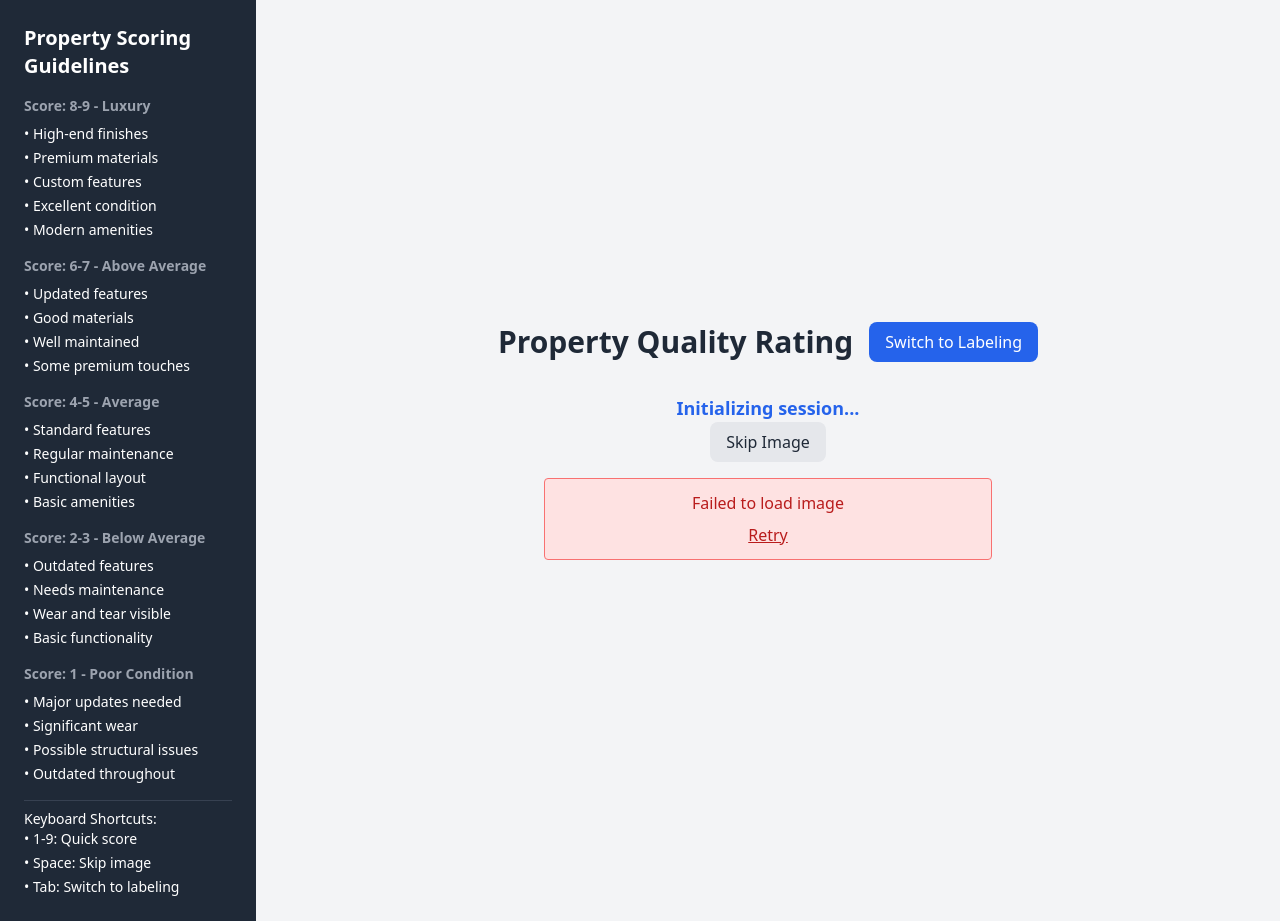
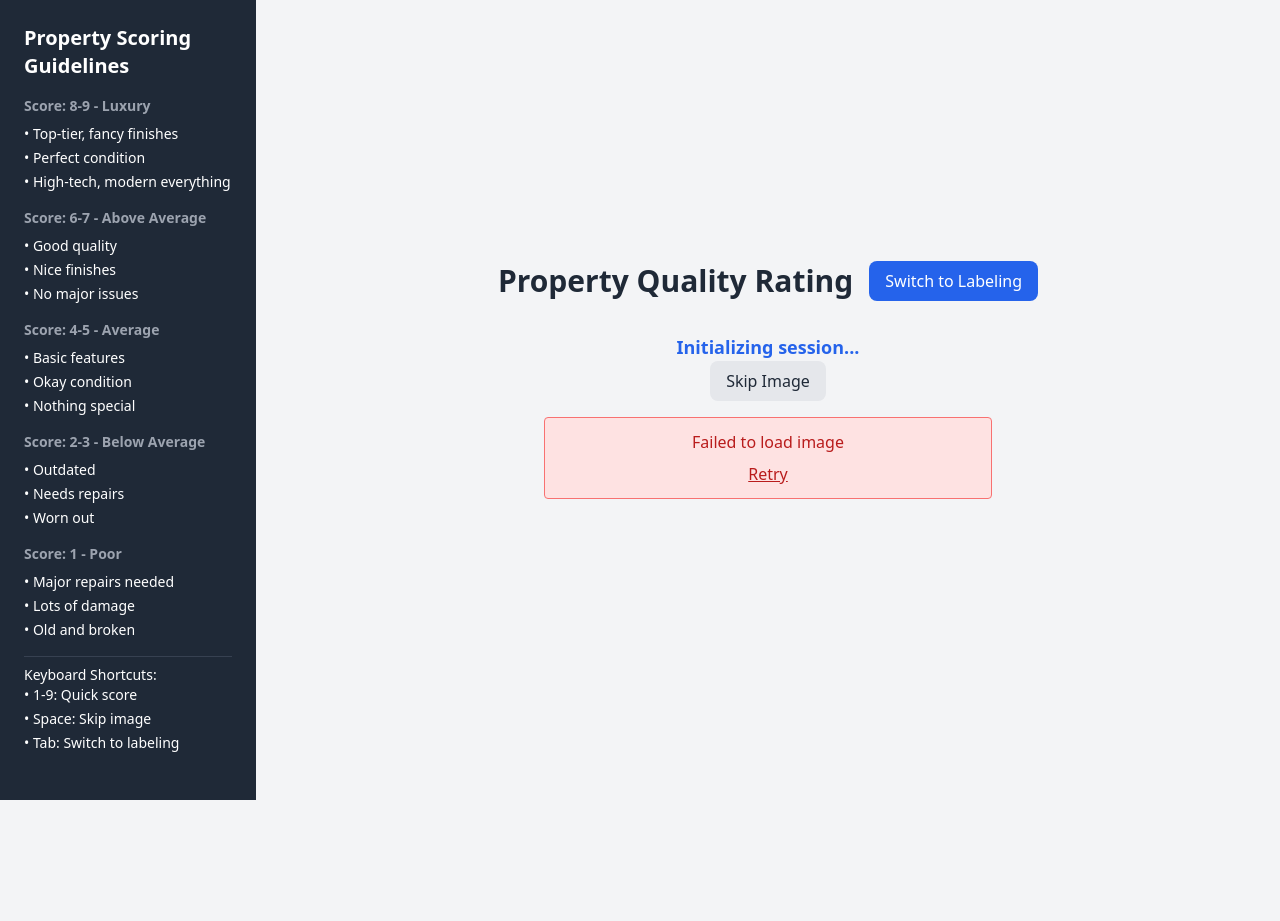
Before and after one commit to jwizenfeld04/Real-Estate-Image-Labeler, a Flask app: page /score in a window 1280 px wide. After the commit the page ends 800 px from the top, so only its background shows below. Run offline with Flask 3, Linux system fonts and the light colour scheme; parts of the project's set-up code (start-up, migrations or seed data) failed here and were passed over.

Commit message:
fixed update score- now works properly. Also changed format of scoring.html and updated descriptions on sidebar

```diff
--- a/backend/app/templates/scoring.html
+++ b/backend/app/templates/scoring.html
@@ -5,65 +5,60 @@
     <meta name="viewport" content="width=device-width, initial-scale=1.0">
     <title>Quality Rating</title>
     <link rel="stylesheet" href="https://cdn.jsdelivr.net/npm/tailwindcss@2.2.19/dist/tailwind.min.css">
+    <script src="https://cdn.jsdelivr.net/npm/axios/dist/axios.min.js"></script>
 </head>
 <body class="bg-gray-100 text-gray-800">
 <div class="flex flex-col lg:flex-row min-h-screen">
-<!-- Sidebar with scoring guidelines -->
     <div class="hidden lg:block w-64 bg-gray-800 text-white p-6 overflow-y-auto">
         <h2 class="text-xl font-bold mb-4">Property Scoring Guidelines</h2>
 
         <div class="space-y-4">
+            <!-- Luxury Tier -->
             <div>
                 <h3 class="text-sm font-semibold text-gray-400 mb-2">Score: 8-9 - Luxury</h3>
                 <ul class="text-sm space-y-1">
-                <li>• High-end finishes</li>
-                <li>• Premium materials</li>
-                <li>• Custom features</li>
-                <li>• Excellent condition</li>
-                <li>• Modern amenities</li>
+                    <li>• Top-tier, fancy finishes</li>
+                    <li>• Perfect condition</li>
+                    <li>• High-tech, modern everything</li>
                 </ul>
             </div>
-
+            <!-- Above Average Tier -->
             <div>
                 <h3 class="text-sm font-semibold text-gray-400 mb-2">Score: 6-7 - Above Average</h3>
                 <ul class="text-sm space-y-1">
-                <li>• Updated features</li>
-                <li>• Good materials</li>
-                <li>• Well maintained</li>
-                <li>• Some premium touches</li>
+                    <li>• Good quality</li>
+                    <li>• Nice finishes</li>
+                    <li>• No major issues</li>
                 </ul>
             </div>
-
+            <!-- Average Tier -->
             <div>
                 <h3 class="text-sm font-semibold text-gray-400 mb-2">Score: 4-5 - Average</h3>
                 <ul class="text-sm space-y-1">
-                <li>• Standard features</li>
-                <li>• Regular maintenance</li>
-                <li>• Functional layout</li>
-                <li>• Basic amenities</li>
+                    <li>• Basic features</li>
+                    <li>• Okay condition</li>
+                    <li>• Nothing special</li>
                 </ul>
             </div>
-
+            <!-- Below Average Tier -->
             <div>
                 <h3 class="text-sm font-semibold text-gray-400 mb-2">Score: 2-3 - Below Average</h3>
                 <ul class="text-sm space-y-1">
-                <li>• Outdated features</li>
-                <li>• Needs maintenance</li>
-                <li>• Wear and tear visible</li>
-                <li>• Basic functionality</li>
+                    <li>• Outdated</li>
+                    <li>• Needs repairs</li>
+                    <li>• Worn out</li>
                 </ul>
             </div>
-
+            <!-- Poor Condition Tier -->
             <div>
-            <h3 class="text-sm font-semibold text-gray-400 mb-2">Score: 1 - Poor Condition</h3>
+                <h3 class="text-sm font-semibold text-gray-400 mb-2">Score: 1 - Poor</h3>
                 <ul class="text-sm space-y-1">
-                <li>• Major updates needed</li>
-                <li>• Significant wear</li>
-                <li>• Possible structural issues</li>
-                <li>• Outdated throughout</li>
+                    <li>• Major repairs needed</li>
+                    <li>• Lots of damage</li>
+                    <li>• Old and broken</li>
                 </ul>
             </div>
-
+            <!-- Keyboard Shortcuts -->
             <div class="pt-2 border-t border-gray-700">
                 <p class="text-sm">Keyboard Shortcuts:</p>
                 <ul class="text-sm space-y-1">
@@ -74,6 +69,7 @@
             </div>
         </div>
     </div>
+
 
     <!-- Main content -->
     <div class="flex-1 flex flex-col items-center justify-center py-10 px-4">
@@ -136,129 +132,113 @@
 </div>
 
 <script>
-document.addEventListener('DOMContentLoaded', function() {
+document.addEventListener('DOMContentLoaded', async function() {
     let currentImagePath = '';
+    let imageId = "";
     let userId = null;
 
-    // Initialize session
-    fetch('/get_session_id')
-        .then(response => response.json())
-        .then(data => {
-            userId = data.session_id;
-            loadNewImage(),
-            console.log("Session started succesfully")
-        });
+    async function initializeSession() {
+        try {
+            const response = await axios.get('/get_session_id');
+            userId = response.data.session_id;
+            await loadNewImage();
+            console.log("Session started successfully");
+        } catch (error) {
+            showError("Failed to initialize session");
+        }
+    }
 
-    // Load new image
-    function loadNewImage() {
-        fetch('/get_image')
-            .then(response => response.json())
-            .then(data => {
-                if (data.success) {
-                    currentImagePath = data.image.path;
-                    imageId = data.image.id;
-                    document.getElementById('image').src = data.image.url;
+    async function loadNewImage() {
+        try {
+            const response = await axios.get('/get_image');
+            if (response.data.success) {
+                currentImagePath = response.data.image.path;
+                imageId = response.data.image.id;
+                document.getElementById('image').src = response.data.image.url;
                 document.getElementById('loadingState').classList.add('hidden');
                 document.getElementById('image').classList.remove('hidden');
                 document.getElementById('scoringContainer').classList.remove('hidden');
                 console.log(`Image served with ID: ${imageId}`);
             } else {
                 document.getElementById('noImagesMessage').classList.remove('hidden');
-                    console.log("Failed loading image");
+                console.log("Failed to load image");
             }
-            })
-            .catch(error => showError('Failed to load image'));
+        } catch (error) {
+            showError('Failed to load image');
+        }
     }
 
-    // Score buttons event listeners
+    async function submitScore(score) {
+        try {
+            const response = await axios.post('/update_score', {
+                image_path: imageId,
+                score: score,
+                user_id: userId
+            });
+            if (response.data.success) {
+                await loadNewImage();
+                console.log(`Image scored: ${score}`);
+            } else {
+                showError('Failed to submit score');
+            }
+        } catch (error) {
+            showError('Error submitting score');
+        }
+    }
+
+    async function skipImage() {
+        try {
+            const response = await axios.post('/skip_image', {
+                image_id: imageId,
+                session_id: userId
+            });
+            if (response.data.success) {
+                console.log("Image skipped successfully");
+                await loadNewImage();
+            } else {
+                showError("Failed to skip image");
+            }
+        } catch (error) {
+            showError('Failed to skip image');
+        }
+    }
+
+    function showError(message) {
+        const errorContainer = document.getElementById('errorContainer');
+        errorContainer.querySelector('.error-message').textContent = message;
+        errorContainer.classList.remove('hidden');
+    }
+
+    // Event listeners for buttons
     document.querySelectorAll('.score-button').forEach(button => {
-        button.addEventListener('click', function() {
-            const score = parseInt(this.dataset.score);
-            submitScore(score);
-            console.log(`Image score given: ${score}`);
-        });
+        button.addEventListener('click', () => submitScore(parseInt(button.dataset.score)));
     });
 
-    // Submit score
-    function submitScore(score) {
-        fetch('/update_score', {
-            method: 'POST',
-            headers: {
-                'Content-Type': 'application/json',
-            },
-            body: JSON.stringify({
-                image_path: currentImagePath,
-                score: score,
-                user_id: userId
-            })
-        })
-        .then(response => response.json())
-        .then(data => {
-            if (data.success) {
-                loadNewImage();
-            } else {
-                showError('Failed to submit score');
-                console.log(`Failed to submit score`);
-            }
-        })
-        .catch(error => showError('Error submitting score'));
-    }
+    document.getElementById('skipButton').addEventListener('click', skipImage);
 
-    // Skip button
-    document.getElementById('skipButton').addEventListener('click', function() {
-        fetch('/skip_image', {
-            method: 'POST',
-            headers: {
-                'Content-Type': 'application/json',
-            },
-            body: JSON.stringify({
-                image_id: imageId,
-                session_id: userId
-            })
-        })
-        .then(response => response.json())
-        .then(data => {
-            if (data.success) {
-                console.log("Image skipped succesfully"),
-                loadNewImage();
-            }else{
-                console.log("Failed to skip image");
-            }
-        })
-        .catch(error => showError('Failed to skip image'));
-    });
-
-    // Toggle mode button
-    document.getElementById('toggleMode').addEventListener('click', function() {
+    document.getElementById('toggleMode').addEventListener('click', () => {
         window.location.href = '/label';
     });
 
-    // Keyboard shortcuts
+    document.querySelector('.retry-button').addEventListener('click', () => {
+        document.getElementById('errorContainer').classList.add('hidden');
+        loadNewImage();
+    });
+
     document.addEventListener('keydown', function(event) {
         const key = event.key;
         if (key >= '1' && key <= '9') {
             submitScore(parseInt(key));
         } else if (key === ' ') {
             event.preventDefault();
-            document.getElementById('skipButton').click();
+            skipImage();
         } else if (key === 'Tab') {
             event.preventDefault();
             document.getElementById('toggleMode').click();
         }
     });
 
-    // Error handling
-    function showError(message) {
-        const errorContainer = document.getElementById('errorContainer');
-        errorContainer.querySelector('.error-message').textContent = message;
-        errorContainer.classList.remove('hidden');
-    }
-
-    // Retry button
-    document.querySelector('.retry-button').addEventListener('click', function() {
-        document.getElementById('errorContainer').classList.add('hidden');
-        loadNewImage();
-    });
+    await initializeSession();
 });
 </script>
 </body>
```
Also changed, not shown: backend/app/firestore.py (+29 -18 lines). Lines whose indentation alone changed are shown as unchanged.
